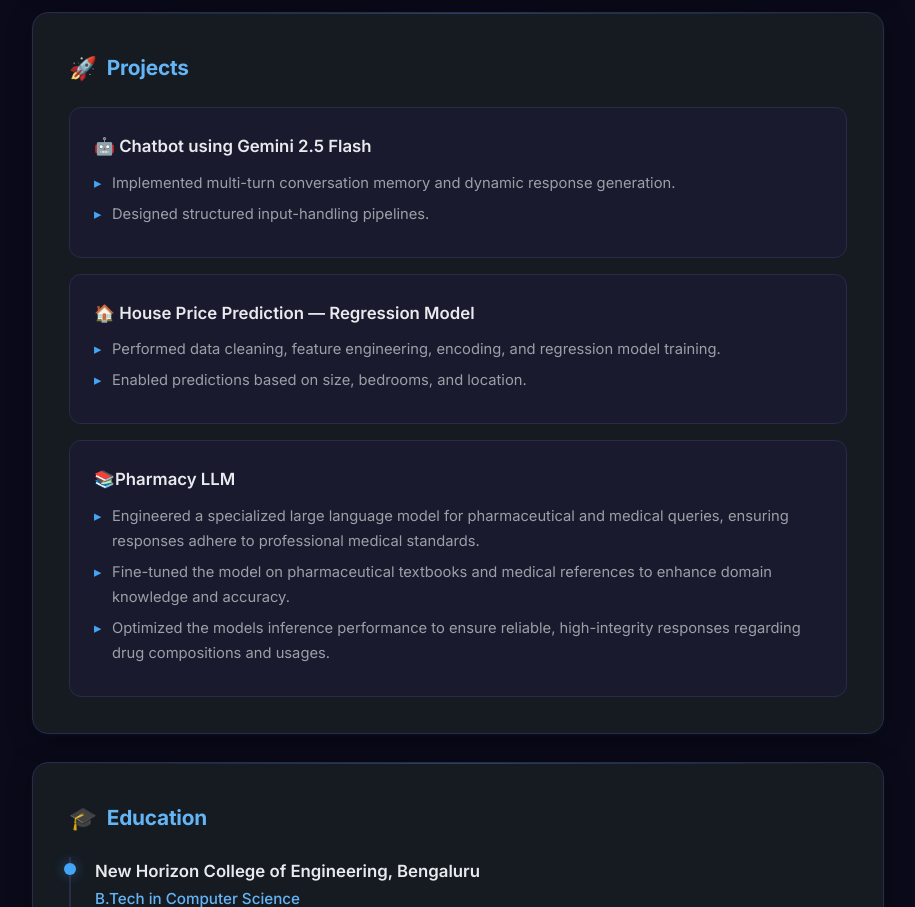
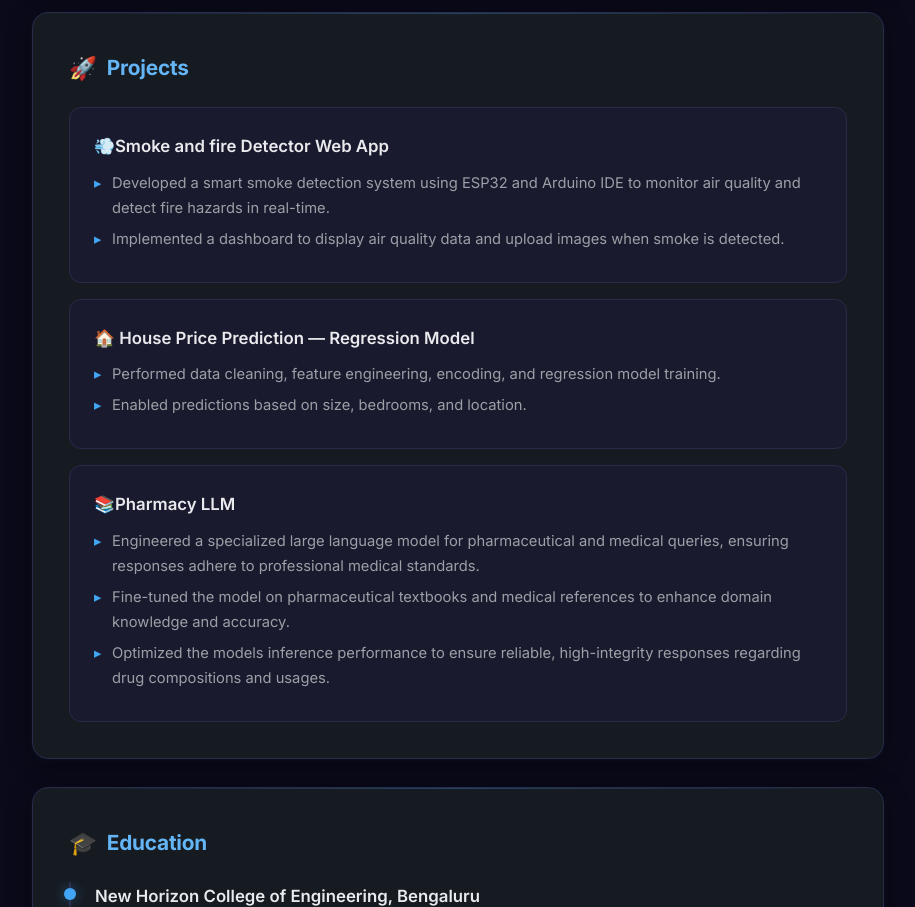
Before and after one commit to Harsha-1-code/AboutMe, a React (Vite) app: page / in a window 1280 px wide. Shown: the part 1680-2587 px from the top of the page, without its empty margins (182-1097 px from the left). Built offline with nearby package versions, Linux system fonts and the light colour scheme.

Commit message:
Updated projects

```diff
--- a/src/components/Projects.jsx
+++ b/src/components/Projects.jsx
@@ -1,9 +1,9 @@
 const projectData = [
     {
-        name: '🤖 Chatbot using Gemini 2.5 Flash',
+        name: '💨Smoke and fire Detector Web App',
         bullets: [
-            'Implemented multi-turn conversation memory and dynamic response generation.',
-            'Designed structured input-handling pipelines.',
+            'Developed a smart smoke detection system using ESP32 and Arduino IDE to monitor air quality and detect fire hazards in real-time.',
+            'Implemented a dashboard to display air quality data and upload images when smoke is detected.',
         ],
     },
     {
```
